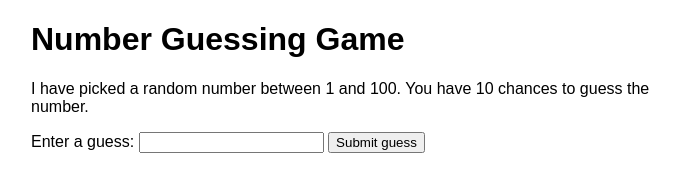
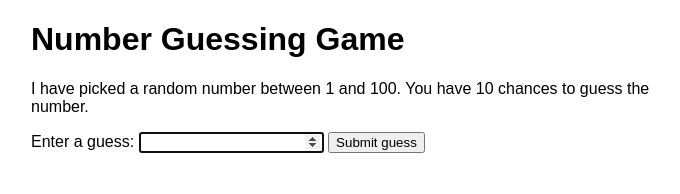
Before and after one commit to smccrindle/comp1073-25w, a plain HTML site: page lesson-1/guess.html in a window 1280 px wide. Shown: the whole page, without its empty margins (289-969 px from the left). Drawn offline with Linux system fonts and the light colour scheme.

Commit message:
Completed variables part of lesson

```diff
--- a/lesson-1/guess.html
+++ b/lesson-1/guess.html
@@ -26,24 +26,24 @@
 		<script>
 			// STEP 1: Initialize game variables
 			// STEP 1a: Pick random number
-
+			let randomNumber = Math.floor(Math.random() * 100) + 1;
 			// STEP 1b: Create variables to represent the three paragraphs above that will contain user feedback
-
-
+			const guesses = document.querySelector("#guesses");
+			const lastResult = document.querySelector("#lastResult");
+			const lowOrHi = document.querySelector("#lowOrHi");
 			// STEP 1c: Create variables to represent the guessing form
-
-
+			const guessField = document.querySelector("#guessField");
+			const guessSubmit = document.querySelector("button");
 			// STEP 1d: Create variables to initialize counter for number of guesses
-
-
+			let guessCount = 1;
 
 			// STEP 2: Put focus on the field that allows user to type in guesses
-
+			guessField.focus();
 
 			// STEP 3: Build a function to check the user's guess
-
+			function checkGuess() {
 				// STEP 3b: Create a variable to contain what number the user entered
-
+				console.log("User guessed!");
 				// STEP 3c: If this is the first guess, add some text to the screen as a label for listing previous guesses for reference
 
 
@@ -77,7 +77,7 @@
 
 				// STEP 3h: Increment the guess count, move focus to the guess field for the next guess, and clear out the old input
 
-
+			}
 			// STEP 4: Build a function called gameOver() to end the game
 
 				// STEP 4a: Disable the guessing field and submit button
@@ -87,7 +87,7 @@
 
 
 			// STEP 3a: Add an event listener for the guess form button that calls the checkGuess function, then test that the event listener is working and that it invokes the function
-
+			guessSubmit.addEventListener("click", checkGuess);
 			// This page inspired by and adapted from https://developer.mozilla.org/en-US/docs/Learn/JavaScript/First_steps/A_first_splash
 		</script>
 	</body>
--- /dev/null
+++ b/lesson-2/js/variables.js
@@ -0,0 +1,41 @@
+/* STEP 1: Declare variables
+Use a-z, 0-9, A-Z and underscores, avoiding reserved names
+All program variables are generally declared at the beginning */
+let myName;
+let myAge;
+
+/* STEP 2: Initialize variables
+Don't confuse a variable with no value with one that doesn't exist at all */
+myName = "Scott";
+myAge = 49;
+
+const myJob = "Professor";
+
+
+/* STEP 3: Updating variables
+Once a variable has been declared, this can be done any time */
+myAge = 53;
+myName = "Craig";
+
+// STEP 4: Variable types (use typeof in the console)
+// Numbers
+let numCars = 5;
+let manufacturer = "Honda";
+// Strings (use '' or "")
+let typeCar = `2005 ${manufacturer}`;
+console.log(typeCar);
+// Booleans
+let iAmTired = true;
+// Arrays
+let myNameArray = ["Scott", "Janet", "Steve"];
+let myNumArray = [2, 4, 6, 8];
+let myMixedArray = ["Scott", 52, false, myNumArray];
+// Objects
+let myDog = {
+    name: "Rufus",
+    breed: "retriever",
+    size: "large",
+    age: 7
+}
+// STEP 5: Typing (JavaScript is a loosely-typed language)
+console.log(typeof(myDog));
```
Also changed, not shown: lesson-2/variables.html (+1 -29 lines).
